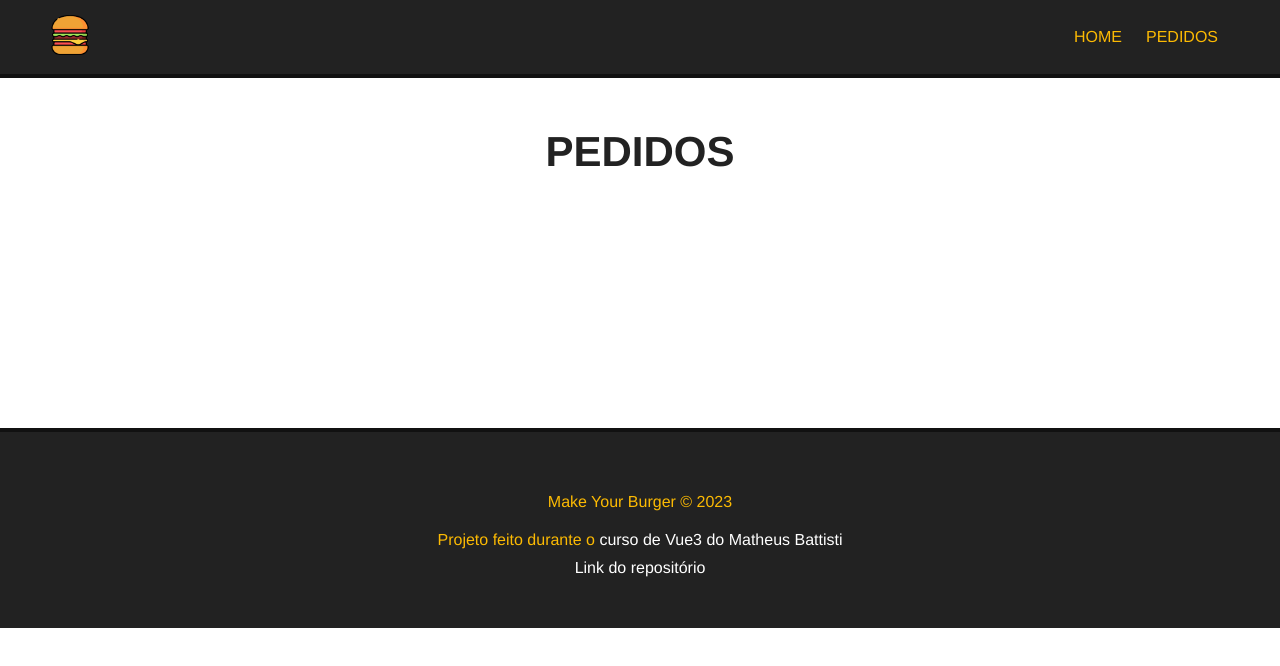
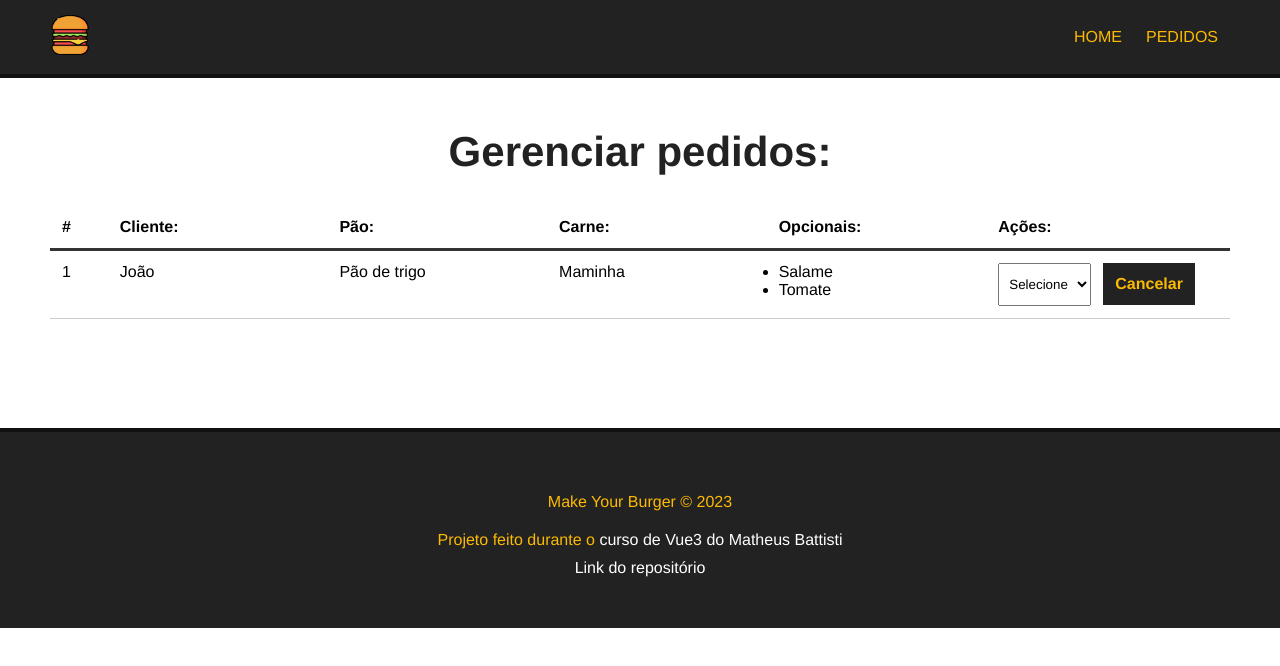
Before and after one commit to Jonatas00/VueLearning, a Vue app in the folder 4ProjetoVue/: page /pedidos in a window 1280 px wide. Shown: the top 666 px of the page. Built offline with nearby package versions, Linux system fonts and the light colour scheme.

Commit message:
Update: add styles

```diff
--- /dev/null
+++ b/4ProjetoVue/src/components/Dashboard.vue
@@ -0,0 +1,88 @@
+<template>
+  <div id="burger-table">
+    <div>
+      <div id="burger-table-heading">
+        <div id="order-id">#</div>
+        <div>Cliente:</div>
+        <div>Pão:</div>
+        <div>Carne:</div>
+        <div>Opcionais:</div>
+        <div>Ações:</div>
+      </div>
+    </div>
+    <div id="burger-table-rows">
+      <div class="burger-table-row">
+        <div class="order-number">1</div>
+        <div>João</div>
+        <div>Pão de trigo</div>
+        <div>Maminha</div>
+        <div>
+          <ul>
+            <li>Salame</li>
+            <li>Tomate</li>
+          </ul>
+        </div>
+        <div>
+          <select name="status" class="status">
+            <option value="">Selecione</option>
+          </select>
+          <button class="delete-btn">Cancelar</button>
+        </div>
+      </div>
+    </div>
+  </div>
+</template>
+<script>
+  export default {
+    name: "Dashboard"
+  }
+</script>
+<style scoped>
+  #burger-table {
+    max-width: 1200px;
+    margin: 0 auto;
+  }
+  #burger-table-heading,
+  #burger-table-rows,
+  .burger-table-row {
+    display: flex;
+    flex-wrap: wrap;
+  }
+  #burger-table-heading {
+    font-weight: bold;
+    padding: 12px;
+    border-bottom: 3px solid #333;
+  }
+  #burger-table-heading div,
+  .burger-table-row div {
+    width: 19%;
+  }
+  .burger-table-row {
+    width: 100%;
+    padding: 12px;
+    border-bottom: 1px solid #ccc;
+  }
+  #burger-table-heading #order-id,
+  .burger-table-row .order-number {
+    width: 5%;
+  }
+  select {
+    padding: 12px 6px;
+    margin-right: 12px;
+  }
+  .delete-btn {
+    background-color: #222;
+    color: #FCBA03;
+    font-weight: bold;
+    border: 2px solid #222;
+    padding: 10px;
+    font-size: 16px;
+    margin: 0 auto;
+    cursor: pointer;
+    transition: .5s;
+  }
+  .delete-btn:hover{
+    background-color: transparent;
+    color: #222;
+  }
+</style>
--- a/4ProjetoVue/src/views/PedidosView.vue
+++ b/4ProjetoVue/src/views/PedidosView.vue
@@ -1,10 +1,18 @@
 <template>
-  <main class="main-container">
-    <h1>PEDIDOS</h1>
-  </main>
+  <div class="main-container">
+    <h1>Gerenciar pedidos:</h1>
+    <Dashboard />
+  </div>
 </template>
 <script>
+  import Dashboard from "../components/Dashboard.vue";
 
+  export default {
+    name: "PedidosView",
+    components: {
+      Dashboard
+    }
+  }
 </script>
 <style>
 
```
